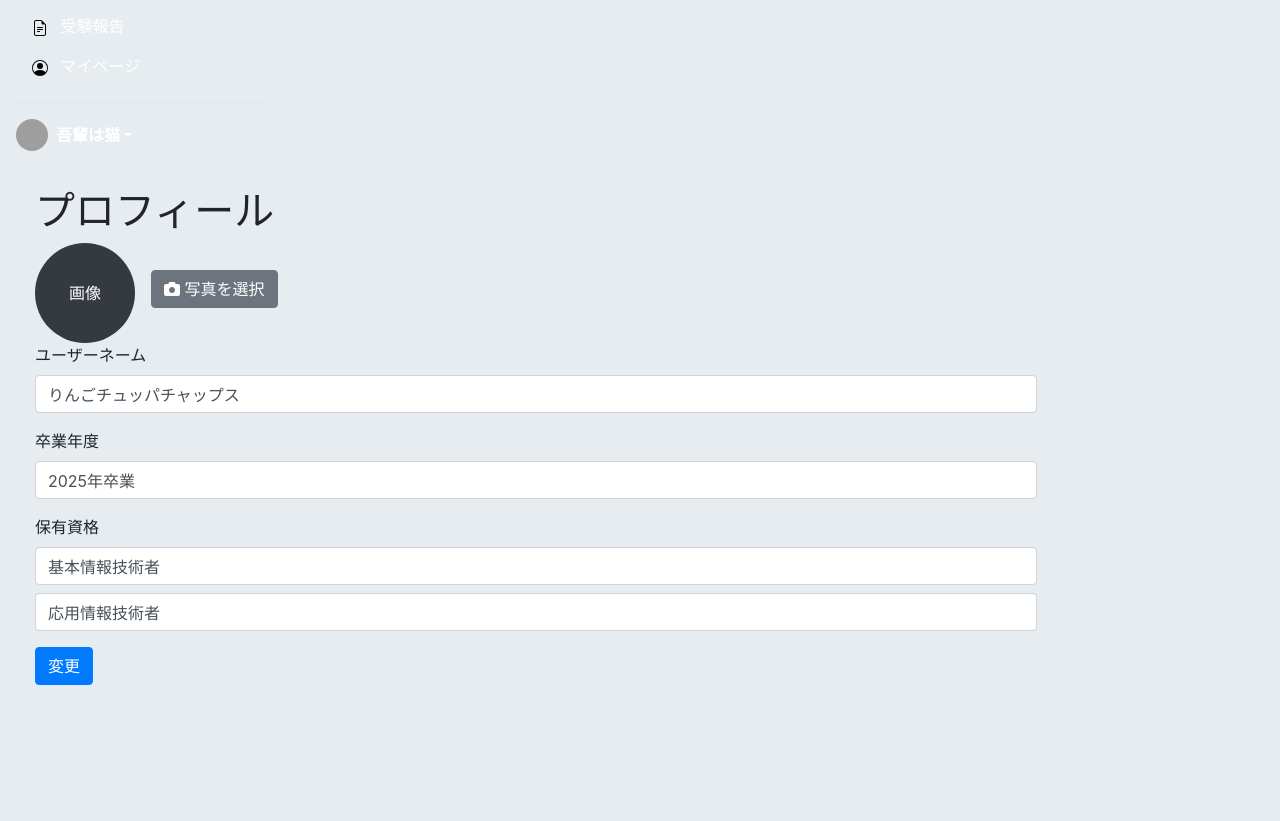
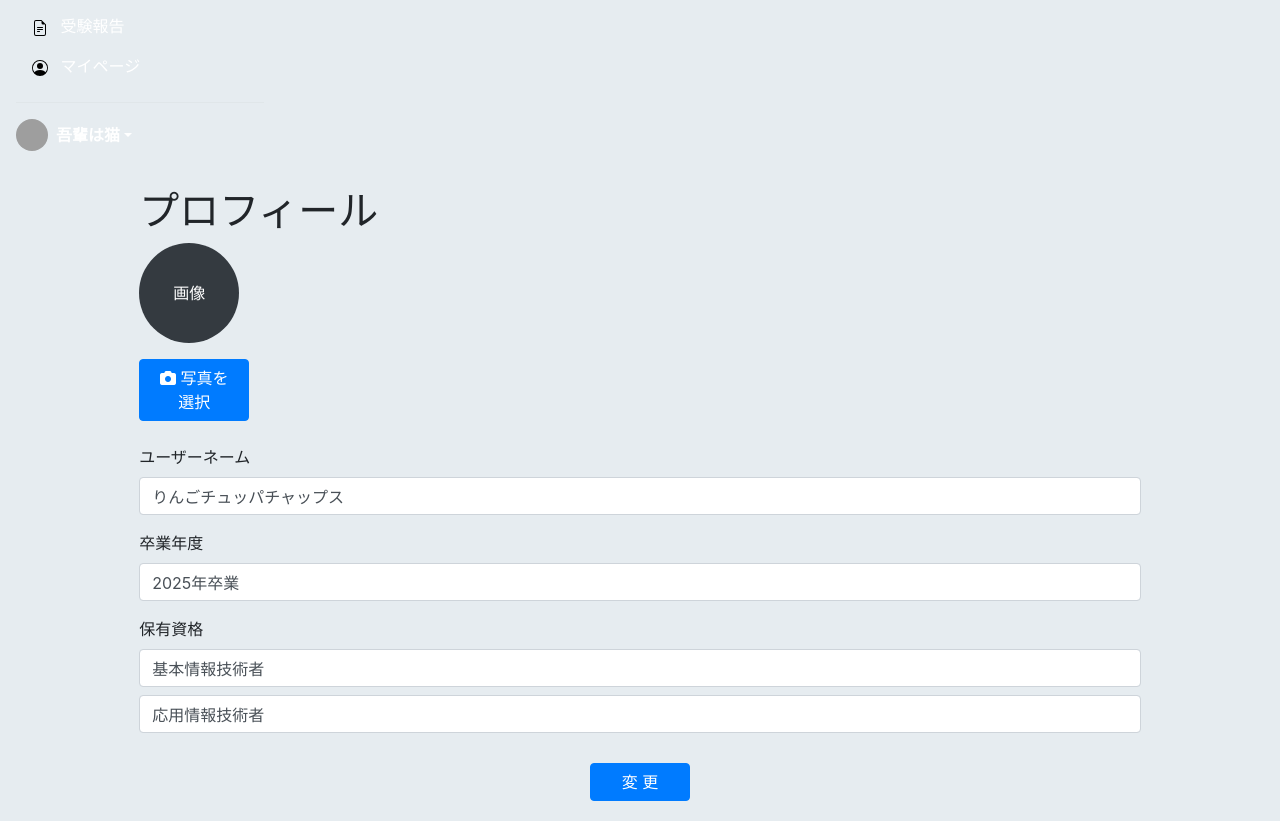
Before and after one commit to taku1118/apple, a PHP site: page /profilehenko.php in a window 1280 px wide. Shown: the part 197-1018 px from the top of the page. Before the commit the page ends 882 px from the top, so only its background shows below. Run offline with PHP 8.4, Linux system fonts and the light colour scheme; some libraries are stand-ins or nearby versions; grey boxes are pictures that could not be loaded.

Commit message:
変更
add

```diff
--- a/PHP/company.php
+++ b/PHP/company.php
@@ -48,8 +48,6 @@
         }
 
     </style>
-</head>
-<body>
     <div class="container-fluid">
         <div class="row">
             <main role="main" class="col-md-9 ml-sm-auto col-lg-10 px-4">
--- a/PHP/profilehenko.php
+++ b/PHP/profilehenko.php
@@ -34,12 +34,6 @@
     <script src="https://cdn.jsdelivr.net/npm/@popperjs/core@2.5.4/dist/umd/popper.min.js"></script>
     <script src="https://stackpath.bootstrapcdn.com/bootstrap/4.5.2/js/bootstrap.min.js"></script>
     <script>
-        function editField(fieldId) {
-            var field = document.getElementById(fieldId);
-            field.readOnly = false;
-            field.focus();
-        }
-
         function previewImage(event) {
             var input = event.target;
             var reader = new FileReader();
@@ -53,39 +47,40 @@
             reader.readAsDataURL(input.files[0]);
         }
     </script>
-</head>
+    <style>
+        </style>
 <body style="background-color: #E6ECF0;">
     <div class="container-fluid">
         <div class="row">
-            <main class="col-md-10" style="padding: 20px;">
+            <main class="col-md-10 mx-auto" style="padding: 20px;">
                 <h1>プロフィール</h1>
                 <form>
-                    <div cs="form-group">
-                        <div class="d-flex align-items-center">
+                    <div class="form-group">
+                        <div class="d-flex flex-column align-items-left">
                             <div class="rounded-circle bg-dark d-flex align-items-center justify-content-center" id="profilePictureDisplay" style="width: 100px; height: 100px; overflow: hidden;">
                                 <span id="profilePicturePlaceholder" class="text-white">画像</span>
                                 <img id="profilePicturePreview" style="width: 100%; height: 100%; object-fit: cover; display: none;">
                             </div>
-                            <label for="profilePicture" class="btn btn-secondary ml-3">
+                            <label for="profilePicture" class="btn btn-primary mt-3" style="width: 11%;">
                                 <i class="fas fa-camera"></i> 写真を選択
                             </label>
                             <input type="file" class="form-control-file d-none" id="profilePicture" accept="image/*" onchange="previewImage(event)">
                         </div>
                     </div>
                     <div class="form-group">
-                        <label>ユーザーネーム</label>
+                        <label for="username">ユーザーネーム</label>
                         <div class="d-flex align-items-center">
                             <input type="text" class="form-control" id="username" value="りんごチュッパチャップス" style="flex-grow: 1;">
                         </div>
                     </div>
                     <div class="form-group">
-                        <label>卒業年度</label>
+                        <label for="graduationYear">卒業年度</label>
                         <div class="d-flex align-items-center">
                             <input type="text" class="form-control" id="graduationYear" value="2025年卒業" style="flex-grow: 1;">
                         </div>
                     </div>
                     <div class="form-group">
-                        <label>保有資格</label>
+                        <label for="qualifications">保有資格</label>
                         <div class="d-flex align-items-center">
                             <input type="text" class="form-control" id="qualifications" value="基本情報技術者" style="flex-grow: 1;">
                         </div>
@@ -93,11 +88,16 @@
                             <input type="text" class="form-control" id="additionalQualifications" value="応用情報技術者" style="flex-grow: 1;">
                         </div>
                     </div>
-                    <button type="submit" class="btn btn-primary">変更</button>
+                    <div class="text-center" style="margin-top: 3%;">
+                    <button type="submit" class="btn btn-primary" style="width: 10%;">変 更</button>
+                    </div>
+
                 </form>
             </main>
         </div>
     </div>
+
+
 <!----------------------------------------------------ここまで-------------------------------------------------------------------->
         </main>
     </div>
```
